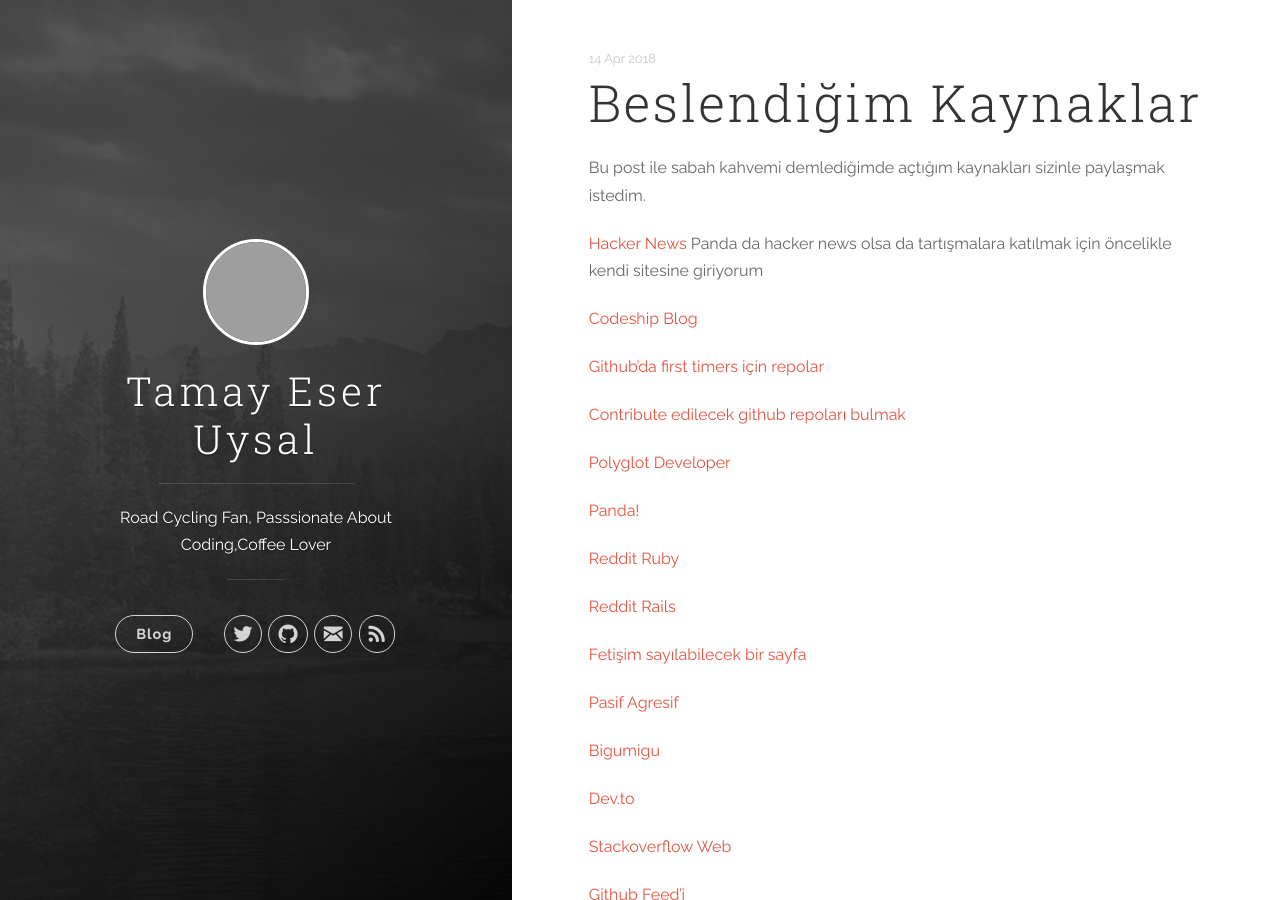
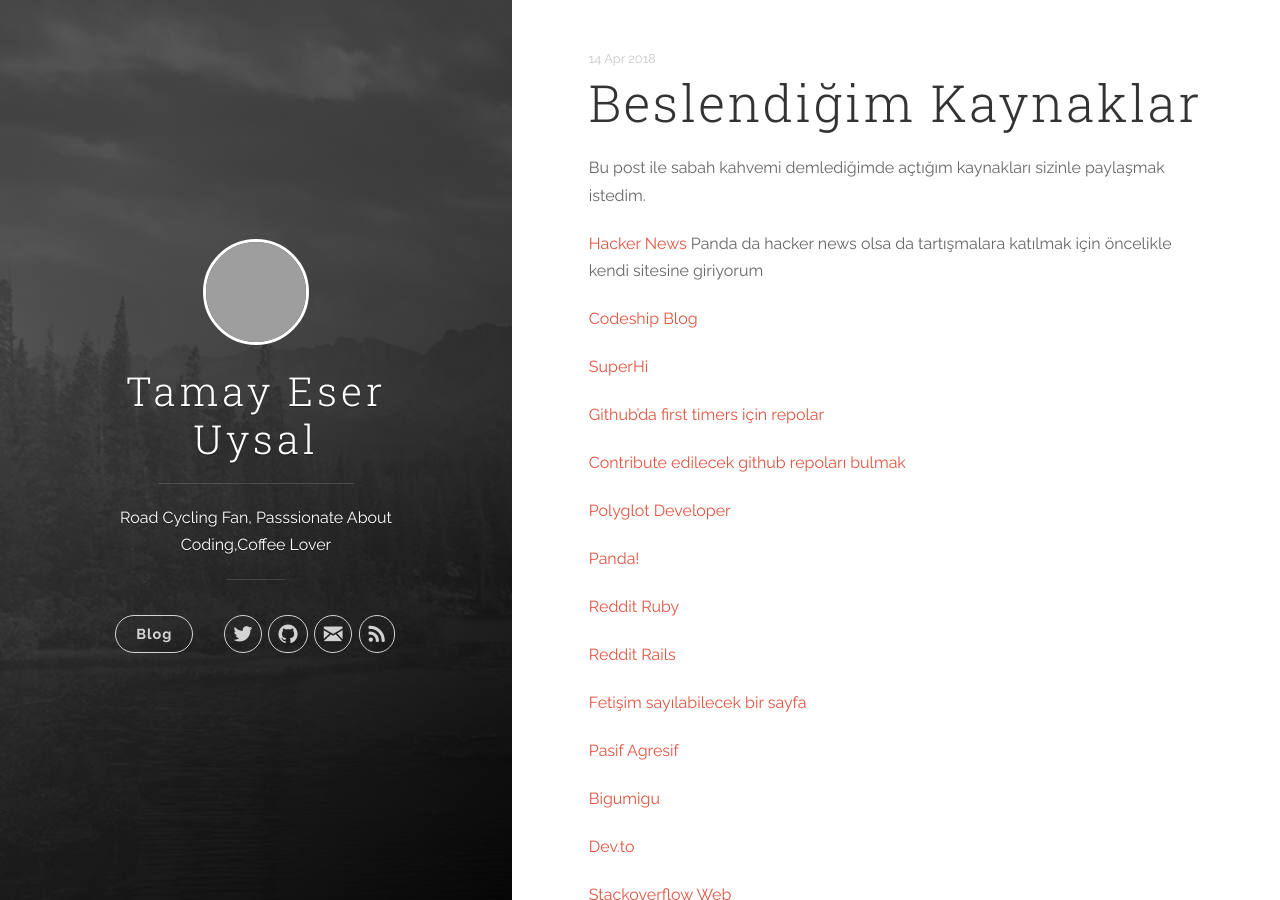
Before and after one commit to puskuruk/puskuruk.github.io, a Jekyll site: the page built from _posts/2018-04-14-kaynaklar.md, in a window 1280 px wide and 900 px high, cut to the strip 0-900 px from the top of the window. Built offline with Jekyll 4.4.1, drawn with Linux system fonts in a browser that asks for light colours; grey boxes are pictures that could not be loaded.

Commit message:
Added superhi

```diff
--- a/_posts/2018-04-14-kaynaklar.md
+++ b/_posts/2018-04-14-kaynaklar.md
@@ -8,6 +8,8 @@ Bu post ile sabah kahvemi demlediğimde açtığım kaynakları sizinle paylaşm
 [Hacker News](http://news.ycombinator.com) Panda da hacker news olsa da tartışmalara katılmak için öncelikle kendi sitesine giriyorum
 
 [Codeship Blog](https://blog.codeship.com/archive/)
+
+[SuperHi](https://www.superhi.com/video)
 
 [Github'da first timers için repolar](https://open-source.now.sh/)
 
```
